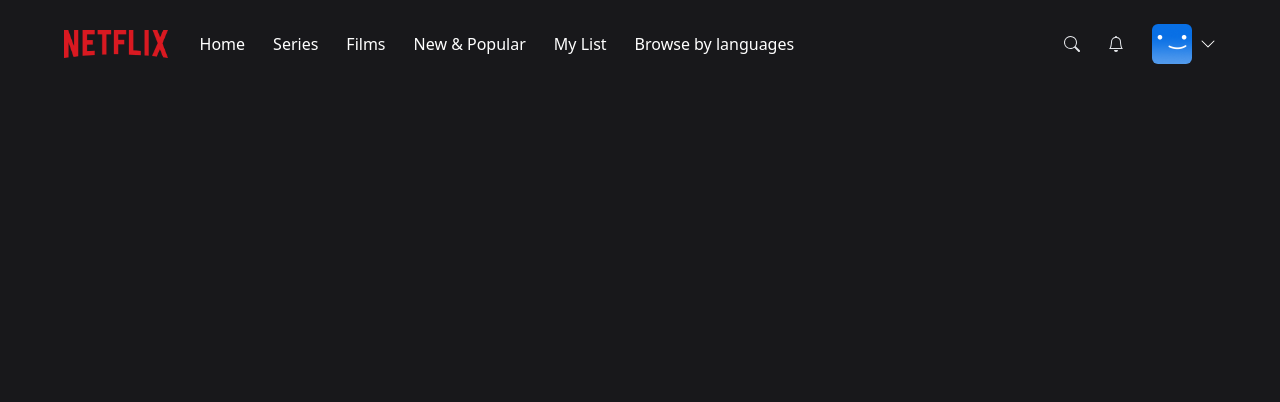
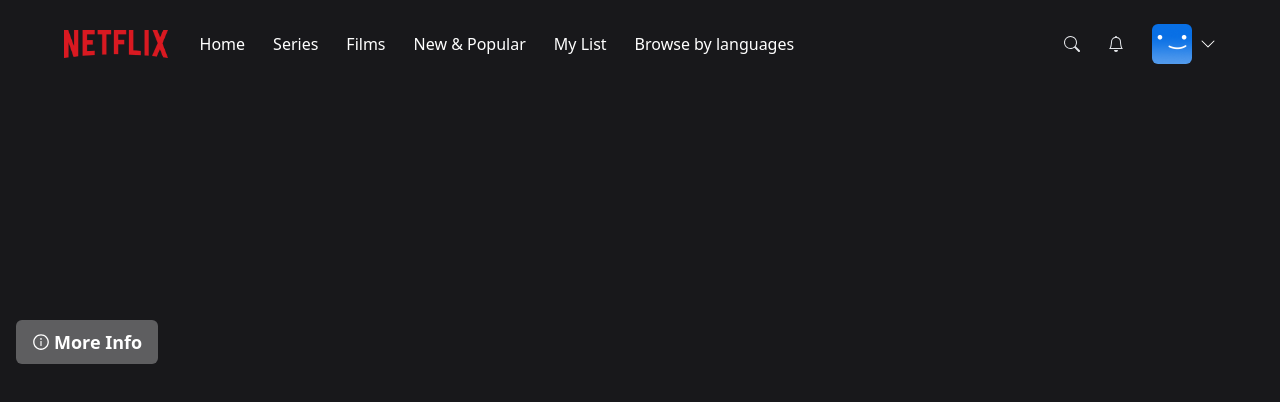
Before and after one commit to cengizeryigit/Netflix-Clone-Nextjs-React-TailwindCss-Prisma, a Next.js app: page / in a window 1280 px wide. Shown: the top 402 px of the page. Built offline with nearby package versions, Linux system fonts and the light colour scheme; no server answers; the database is empty; sample sign-in values are in the browser's storage.

Commit message:
Billboard Component, Random Movie Endpoint

```diff
--- /dev/null
+++ b/components/Billboard.tsx
@@ -0,0 +1,79 @@
+import useBillboard from "@/hooks/useBillboard";
+import React from "react";
+
+import { AiOutlineInfoCircle } from "react-icons/ai";
+
+const Billboard = () => {
+  const { data } = useBillboard();
+
+  return (
+    <div className="relative h-[56.25vw]">
+      <video
+        className="
+        w-full
+        h-[56.25vw]
+        object-cover
+        brightness-[60%]
+      "
+        autoPlay
+        muted
+        loop
+        poster={data?.thumbnailUrl}
+        src={data?.videoUrl}
+      ></video>
+      <div className="absolute top-[30%] md:top-[40%] ml-4 md: ml-16">
+        <p
+          className="
+          text-white
+          text-1xl
+          md:text-5xl
+          h-full
+          w-[50%]
+          lg:text-6xl
+          font-bold
+          drop-shadow-xl"
+        >
+          {data?.title}
+        </p>
+        <p
+          className="
+          text-white
+          text-[8px]
+          md:text-lg
+          mt-3
+          md:mt-8
+          w-[90%]
+          md:w-[80%]
+          lg:w-[50%]
+          drop-shadow-xl"
+        >
+          {data?.description}
+        </p>
+        <div className="flex flex-row items-center mt-3 md:mt-4 gap-3">
+          <button
+            className="
+            bg-white
+            text-white
+            bg-opacity-30
+            rounded-md
+            py-1 md:py-2
+            px-2 md:px-4
+            w-auto
+            text-xs lg:text-lg
+            font-semibold
+            flex
+            flex-row
+            items-center
+            hover:bg-opacity-20
+            transition"
+          >
+            <AiOutlineInfoCircle className="mr-1" />
+            More Info
+          </button>
+        </div>
+      </div>
+    </div>
+  );
+};
+
+export default Billboard;
--- /dev/null
+++ b/hooks/useBillboard.ts
@@ -0,0 +1,19 @@
+import useSWR from "swr";
+
+import fetcher from "@/lib/fetcher";
+
+const useBillboard = () => {
+  const { data, error, isLoading } = useSWR("/api/random", fetcher, {
+    revalidateIfStale: false,
+    revalidateOnFocus: false,
+    revalidateOnReconnect: false,
+  });
+
+  return {
+    data,
+    error,
+    isLoading,
+  };
+};
+
+export default useBillboard;
--- /dev/null
+++ b/pages/api/random.ts
@@ -0,0 +1,30 @@
+import { NextApiRequest, NextApiResponse } from "next";
+
+import prismadb from "@/lib/prismadb";
+import serverAuth from "@/lib/serverAuth";
+
+export default async function handler(
+  req: NextApiRequest,
+  res: NextApiResponse
+) {
+  if (req.method !== "GET") {
+    return res.status(405).end();
+  }
+
+  try {
+    await serverAuth(req);
+
+    const movieCount = await prismadb.movie.count();
+    const randomIndex = Math.floor(Math.random() * movieCount);
+
+    const randomMovies = await prismadb.movie.findMany({
+      take: 1,
+      skip: randomIndex,
+    });
+
+    return res.status(200).json(randomMovies[0]);
+  } catch (error) {
+    console.log(error);
+    return res.status(400).end();
+  }
+}
--- a/pages/index.tsx
+++ b/pages/index.tsx
@@ -2,6 +2,7 @@ import { NextPageContext } from "next";
 import { getSession } from "next-auth/react";
 
 import Navbar from "@/components/Navbar";
+import Billboard from "@/components/Billboard";
 
 export async function getServerSideProps(context: NextPageContext) {
   const session = await getSession(context);
@@ -24,6 +25,7 @@ export default function Home() {
   return (
     <>
       <Navbar />
+      <Billboard />
     </>
   );
 }
```
